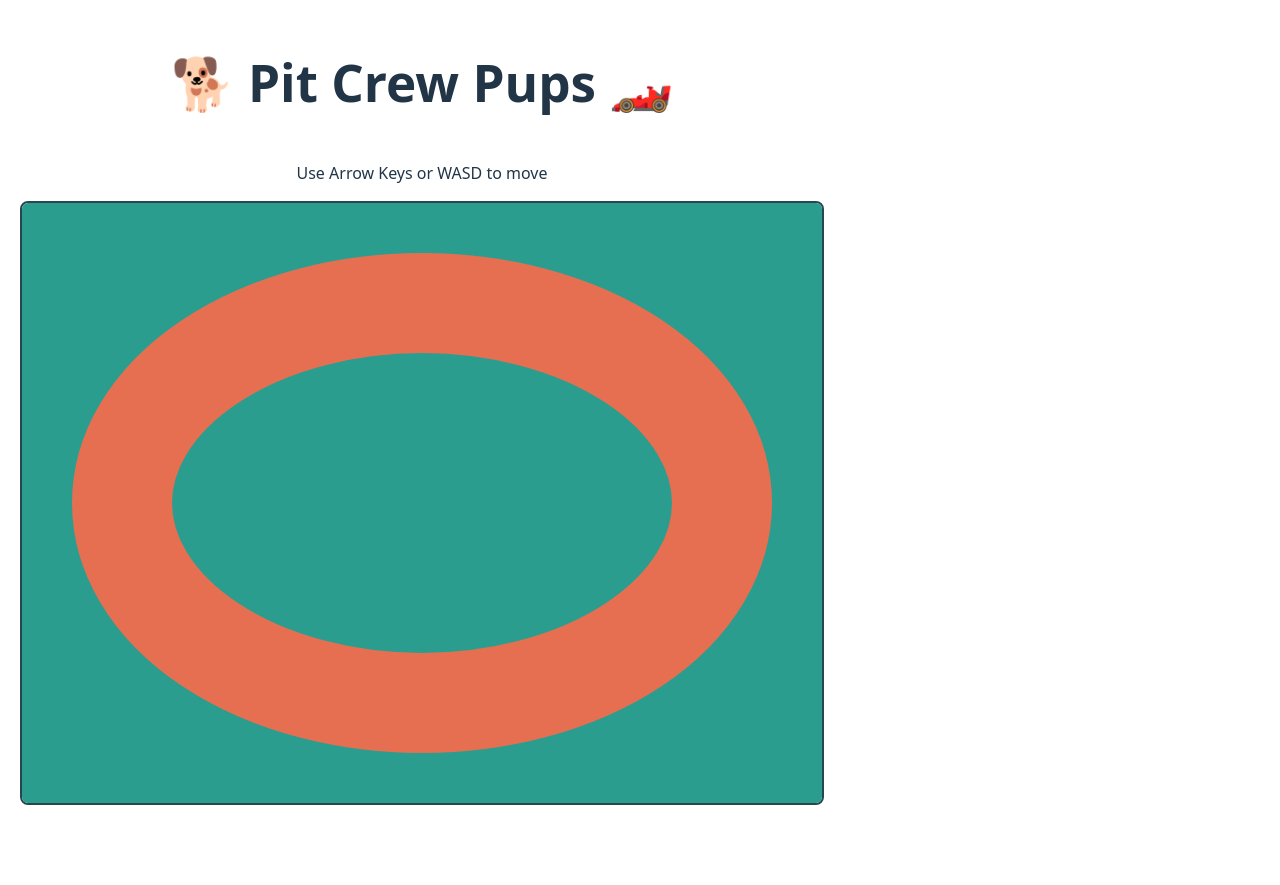
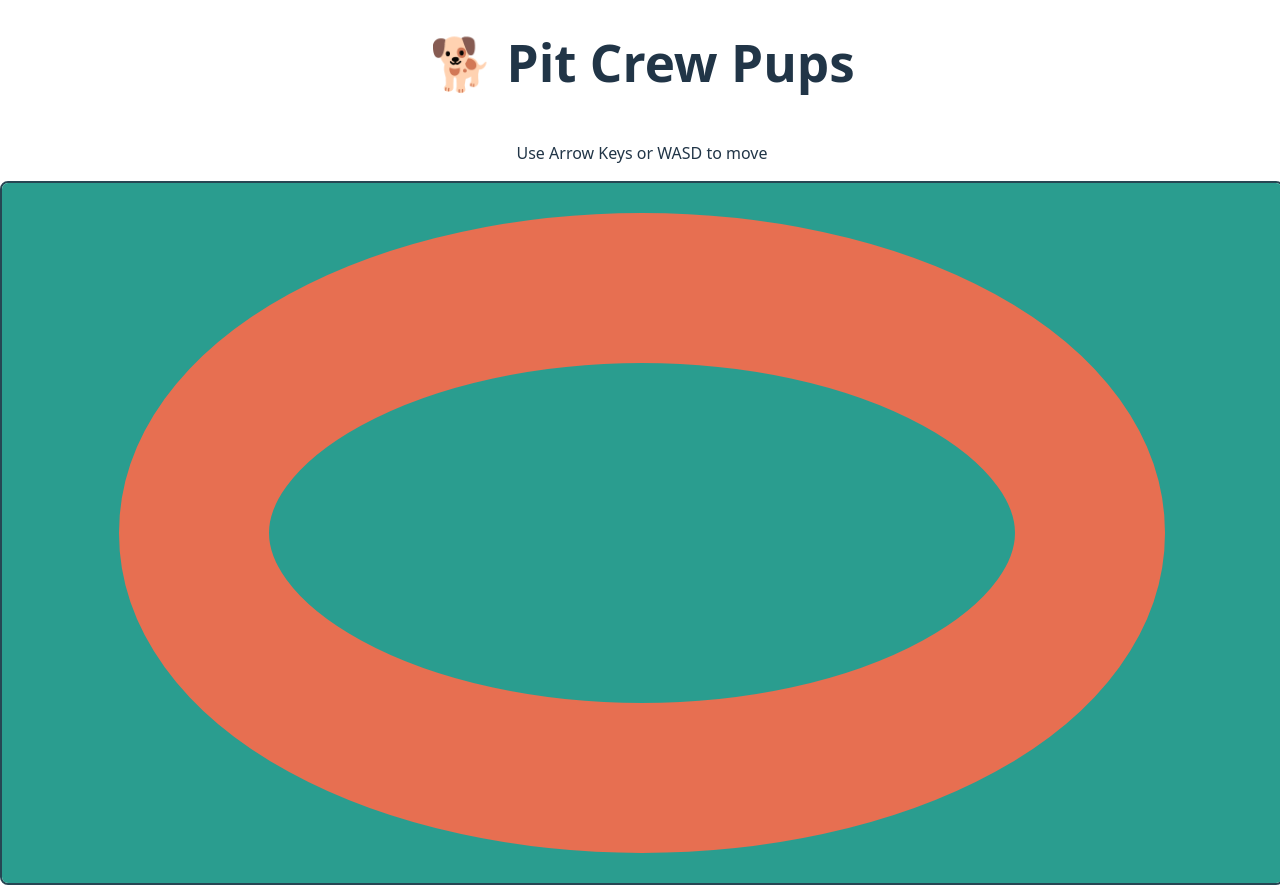
Before and after one commit to claryssayuanwie/pit-crew-pups, a React app in the folder frontend/: page / in a window 1280 px wide. Before the commit the page ends 825 px from the top, so only its background shows below. Built offline with nearby package versions, Linux system fonts and the light colour scheme; no server answers; the HTML template or start-up script is replaced by a standard one.

Commit message:
resized track

```diff
--- a/frontend/src/Game.jsx
+++ b/frontend/src/Game.jsx
@@ -5,11 +5,6 @@ import kenzo from './assets/kenzo.png';
 import jude from './assets/jude.png';
 import olive from './assets/olive.png';
 
-
-const CANVAS_WIDTH = 800;
-const CANVAS_HEIGHT = 600;
-const SPEED = 3;
-const ROTATION_SPEED = 0.05;
 
 function Game() {
   const canvasRef = useRef(null);
@@ -20,6 +15,16 @@ function Game() {
   const [playerDogs, setPlayerDogs] = useState({});
   const dogImages = useRef({});
   const myDogType = useRef(null);
+
+  const [canvasDimensions, setCanvasDimensions] = useState({
+    width: window.innerWidth,
+    height: window.innerHeight - 100
+  });
+
+const CANVAS_WIDTH = canvasDimensions.width;
+const CANVAS_HEIGHT = canvasDimensions.height;
+const SPEED = 5;
+const ROTATION_SPEED = 0.05;
 
   useEffect(() => {
     // Connect to server
@@ -132,9 +137,9 @@ function Game() {
 
       // Draw simple track (oval)
       ctx.strokeStyle = '#e76f51';
-      ctx.lineWidth = 100;
+      ctx.lineWidth = 150;
       ctx.beginPath();
-      ctx.ellipse(CANVAS_WIDTH / 2, CANVAS_HEIGHT / 2, 300, 200, 0, 0, Math.PI * 2);
+      ctx.ellipse(CANVAS_WIDTH / 2, CANVAS_HEIGHT / 2, CANVAS_WIDTH * 0.35, CANVAS_HEIGHT * 0.35, 0, 0, Math.PI * 2);
       ctx.stroke();
 
       // Draw all players
@@ -164,15 +169,31 @@ function Game() {
 
     ctx.save();
     ctx.translate(x, y);
-    ctx.rotate(rotation);
+    ctx.rotate(rotation  + Math.PI / 2); // rotate to face movement direction, 90 degrees.
     const size = 40;
     ctx.drawImage(img, -size/2, -size/2, size, size);
     ctx.restore();
   };
 
+    // Handle window resize
+  useEffect(() => {
+    const handleResize = () => {
+      setCanvasDimensions({
+        width: window.innerWidth,
+        height: window.innerHeight - 100
+      });
+    };
+
+    window.addEventListener('resize', handleResize);
+
+  return () => {
+    window.removeEventListener('resize', handleResize);
+  };
+}, []);
+
   return (
-    <div style={{ display: 'flex', flexDirection: 'column', alignItems: 'center', padding: '20px' }}>
-      <h1>🐕 Pit Crew Pups 🏎️</h1>
+    <div style={{ display: 'flex', flexDirection: 'column', alignItems: 'center', padding: 0, margin: 0, overflow: 'hidden' }}>
+      <h1>🐕 Pit Crew Pups</h1>
       <p>Use Arrow Keys or WASD to move</p>
       <canvas
         ref={canvasRef}
```
